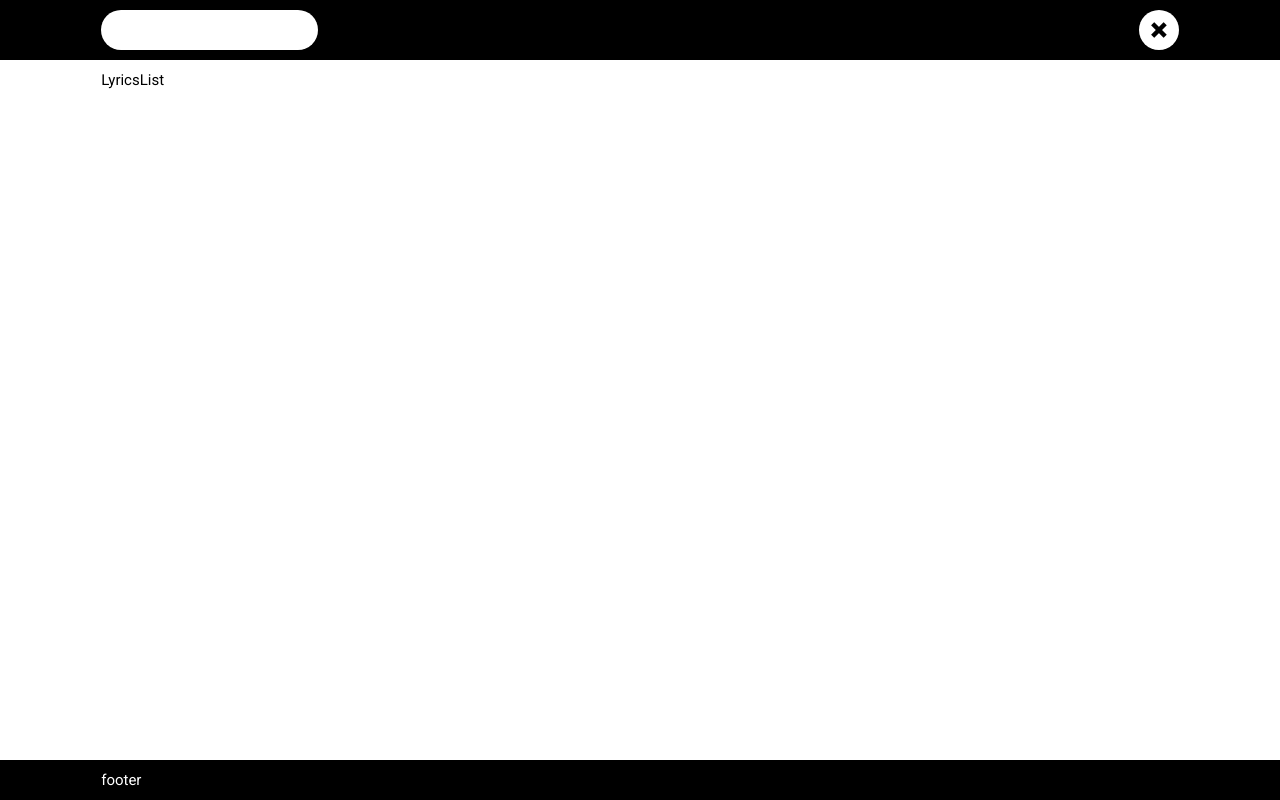
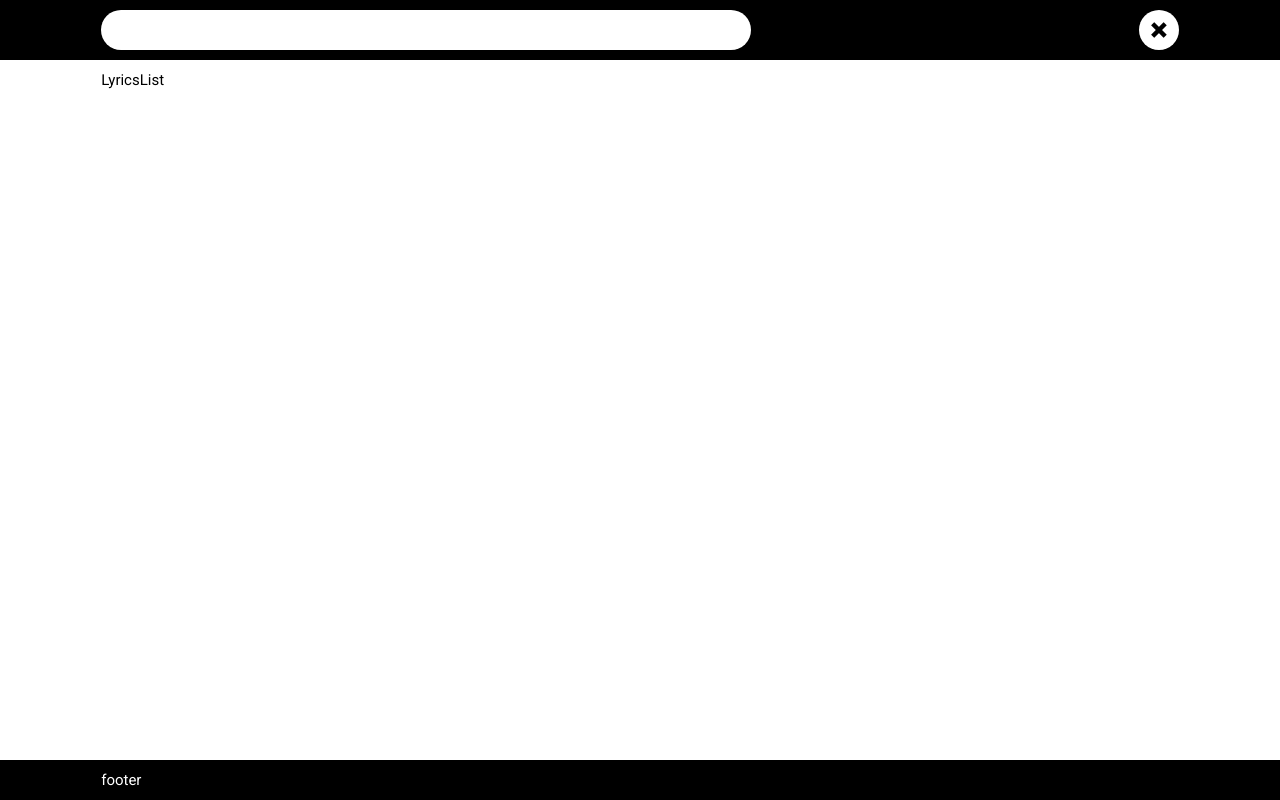
Before and after one commit to patrykkowalski0617/songbook, a React (Create React App) app: page / in a window 1280 px wide. Both pictures are taken after a click on the button 1158 px from the left and 30 px from the top of the page. Built offline with nearby package versions, Linux system fonts and the light colour scheme.

Commit message:
Buttons - update padding according to _variables.scss, create link for Logo, max-widht for Search

```diff
--- a/src/components/header/Logo.js
+++ b/src/components/header/Logo.js
@@ -6,9 +6,11 @@ function Logo(props) {
   };
   return (
     <h1 className="logo" style={style}>
+      <a href="/">
         Song
         <br />
         Book
+      </a>
     </h1>
   );
 }
--- a/src/components/header/Search.js
+++ b/src/components/header/Search.js
@@ -1,10 +1,10 @@
 import React from "react";
 
 function Search(props) {
-   const style = {
-      display: props.display
-   };
-   return <input type="search" className="bar-input" style={style} />;
+  const style = {
+    display: props.display
+  };
+  return <input type="search" className="search bar-input" style={style} />;
 }
 
 export default Search;
--- a/src/components/header/buttons/ButtonSingle.js
+++ b/src/components/header/buttons/ButtonSingle.js
@@ -3,7 +3,7 @@ import React from "react";
 function ButtonSingle(props) {
   const style = {
     col: {
-         padding: "0 .3rem"
+      padding: "0 .4rem"
     },
     icon: {
       fontSize: "20px",
--- a/src/components/header/buttons/Buttons.js
+++ b/src/components/header/buttons/Buttons.js
@@ -13,7 +13,7 @@ class Buttons extends Component {
 
   style = {
     headerButtons: {
-         margin: "0 -.3rem"
+      margin: "0 -.4rem"
     }
   };
 
@@ -42,9 +42,7 @@ class Buttons extends Component {
     return (
       <div className="row header-buttons" style={this.style.headerButtons}>
         <ButtonSingle
-               icon={
-                  this.buttonsData.lyricsList.icons[this.state.lyricsListIcon]
-               }
+          icon={this.buttonsData.lyricsList.icons[this.state.lyricsListIcon]}
           buttonName={this.buttonsData.lyricsList.buttonName}
           test={this.props.test}
           onClick={() => this.handleClick(this.props.onClick())}
--- a/src/css/App.css
+++ b/src/css/App.css
@@ -496,6 +496,15 @@ body {
   background-color: #000000;
   color: #ffffff; }
 
+a:link,
+a:visited,
+a:active,
+a:hover {
+  color: inherit; }
+
+a {
+  text-decoration: none; }
+
 .header,
 .footer {
   width: 100%;
@@ -517,6 +526,10 @@ body {
     display: block;
     background-color: #ffffff;
     color: #000000; }
+  .header .search {
+    width: 100%;
+    margin-right: 0.4rem;
+    max-width: 650px; }
 
 .footer {
   height: 40px; }
--- a/src/css/App.scss
+++ b/src/css/App.scss
@@ -13,6 +13,15 @@ body {
   font-size: 15px;
   background-color: $dark;
   color: $light;
+}
+a:link,
+a:visited,
+a:active,
+a:hover {
+  color: inherit;
+}
+a {
+  text-decoration: none;
 }
 .header,
 .footer {
@@ -32,6 +41,11 @@ body {
     .icon {
       @include icon($light, $dark);
     }
+  }
+  .search {
+    width: 100%;
+    margin-right: $space-1;
+    max-width: 650px;
   }
 }
 .footer {
```
Lines whose indentation alone changed are shown as unchanged.
